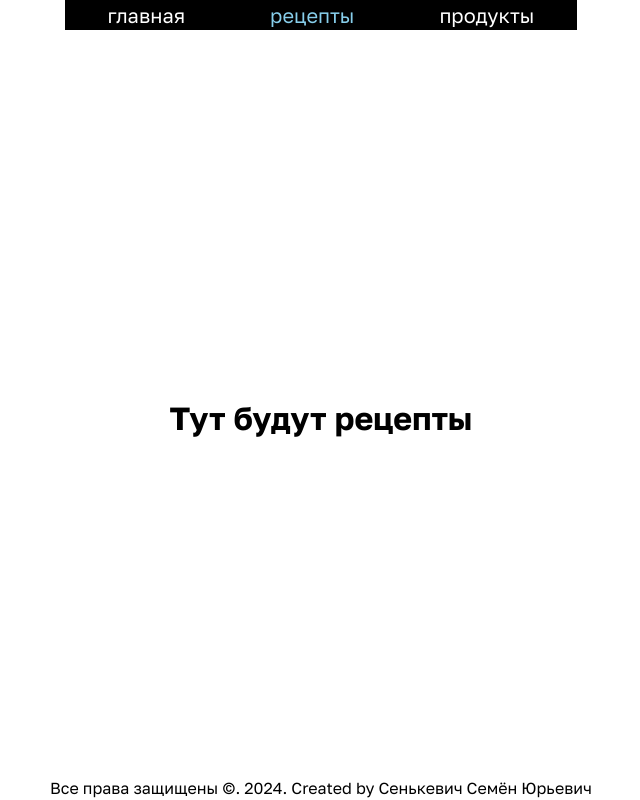
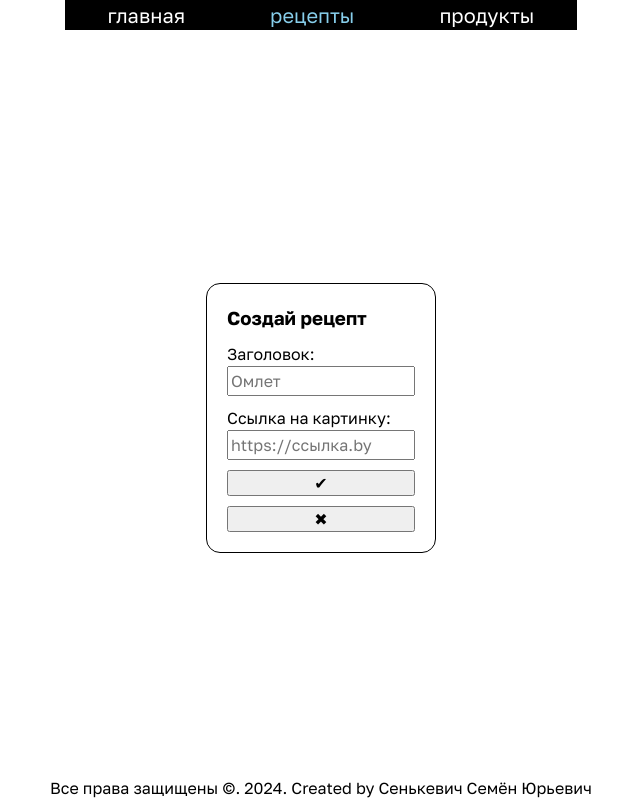
Before and after one commit to SenkeSem/project28.1-recipes-and-products, a React (Vite) app: page /recipes in a window 1280 px wide. Shown: the whole page, without its empty margins (319-959 px from the left). Built offline with nearby package versions, Linux system fonts and the light colour scheme.

Commit message:
Добавляет форму создания рецепта

```diff
--- /dev/null
+++ b/src/components/RecipeForm/RecipeForm.module.scss
@@ -0,0 +1,18 @@
+.container {
+  width: 230px;
+
+  form {
+    display: flex;
+    flex-direction: column;
+    gap: 10px;
+    border-radius: 14px;
+    border: 1px solid black;
+
+    padding: 20px;
+
+    label {
+      display: flex;
+      flex-direction: column;
+    }
+  }
+}
--- /dev/null
+++ b/src/components/RecipeForm/RecipeForm.tsx
@@ -0,0 +1,23 @@
+import styles from './RecipeForm.module.scss';
+
+const RecipeForm = () => {
+  return (
+    <div className={styles.container}>
+      <form>
+        <h3>Создай рецепт</h3>
+        <label>
+          Заголовок:
+          <input type="text" placeholder="Омлет" />
+        </label>
+        <label>
+          Ссылка на картинку:
+          <input type="text" placeholder="https://ссылка.by" />
+        </label>
+        <input type="button" value="✔" />
+        <input type="reset" value="✖" />
+      </form>
+    </div>
+  );
+};
+
+export default RecipeForm;
--- a/src/pages/RecipesPage.tsx/RecipesPage.module.scss
+++ b/src/pages/RecipesPage.tsx/RecipesPage.module.scss
@@ -5,4 +5,13 @@
   justify-content: space-between;
 
   height: 100vh;
+
+  main {
+    display: flex;
+    flex-direction: row;
+    align-items: center;
+    justify-content: space-around;
+
+    width: 90%;
+  }
 }
--- a/src/pages/RecipesPage.tsx/RecipesPage.tsx
+++ b/src/pages/RecipesPage.tsx/RecipesPage.tsx
@@ -1,5 +1,6 @@
 import Header from '../../components/Header';
 import Footer from '../../components/Footer';
+import RecipeForm from '../../components/RecipeForm/RecipeForm';
 
 import styles from './RecipesPage.module.scss';
 
@@ -7,7 +8,9 @@ const RecipesPage: React.FC = () => {
   return (
     <div className={styles.container}>
       <Header />
-      <h1>Тут будут рецепты</h1>
+      <main>
+        <RecipeForm />
+      </main>
       <Footer />
     </div>
   );
```
